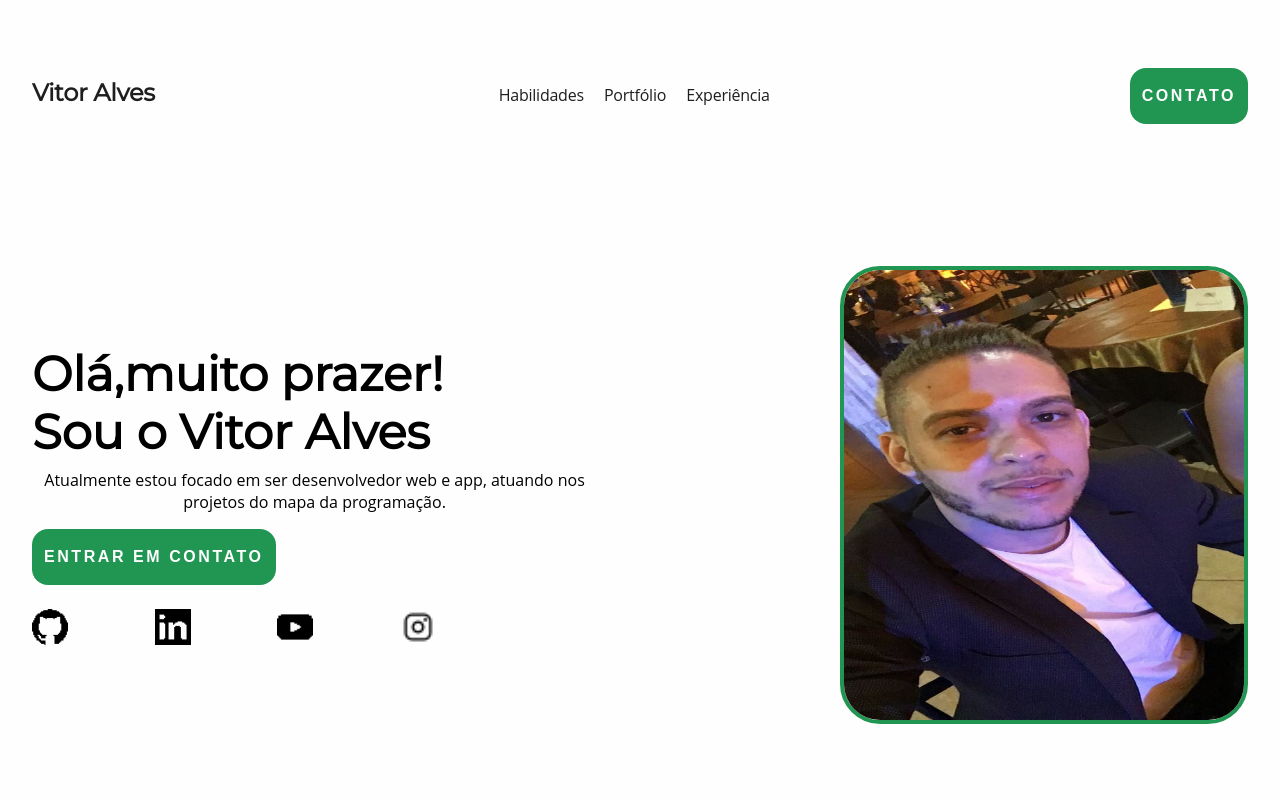
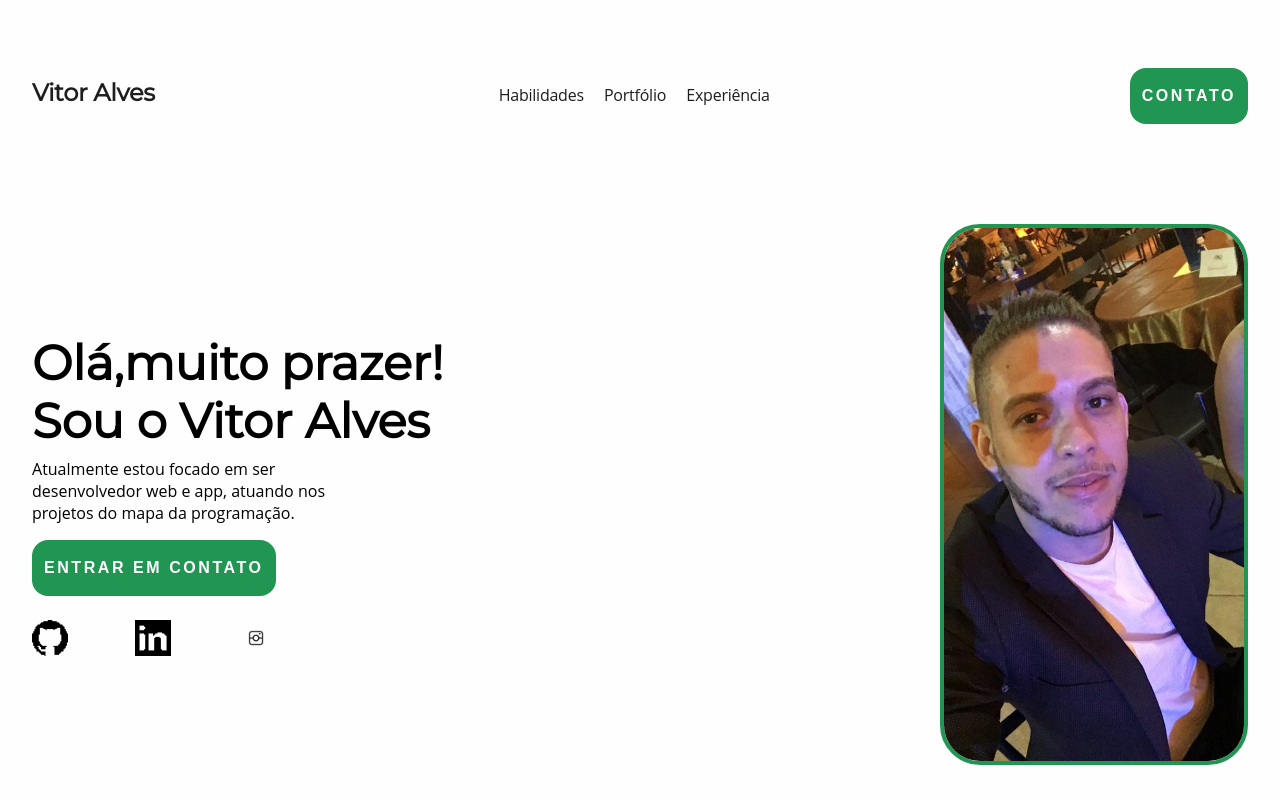
Before and after one commit to valvesmaia/site--portfolio, a plain HTML site: page index.html in a window 1280 px wide. Shown: the top 800 px of the page. Drawn offline with Linux system fonts and the light colour scheme; a web font is replaced by a local one.

Commit message:
first commit

```diff
--- a/index.html
+++ b/index.html
@@ -47,14 +47,10 @@
                       src="icones/icone-linkendin.png"
                       alt="Linkedin">
                </a>
+
                <a>
                 <img class="hero-info-icons-img"
-                     src="icones/icone youtube.png"
-                     alt="Youtube">
-               </a>
-               <a>
-                <img class="hero-info-icons-img"
-                     src="icones/img-insta.png"
+                     src="icones/in.png"
                      alt="Instagram">
                </a>
               </div>
@@ -274,14 +270,10 @@
                   src="icones/icone-linkendin.png"
                   alt="Linkedin">
            </a>
+
            <a>
             <img class="hero-info-icons-img"
-                 src="icones/icone youtube.png"
-                 alt="Youtube">
-           </a>
-           <a>
-            <img class="hero-info-icons-img"
-                 src="icones/img-insta.png"
+                 src="icones/in.png"
                  alt="Instagram">
            </a>
 
--- a/styles.css
+++ b/styles.css
@@ -59,8 +59,8 @@ button {
 p.card {
     font-size: 16px;
     margin-top: 8px;
-    text-align: center;
-    max-width: 70%;
+    width: 60%;
+    max-width: 40%;
 
 }
 
@@ -152,18 +152,19 @@ footer {
 
 
 .hero-info-image {
-    height: 450px;
-    width: 400px;
+    height: 80%;
+    width: 300px;
     border-radius: 40px;
     border-color: #219653;
     border-width: 4px;
     border-style: solid;
+
 }
 
 .hero-info-icons-container {
     display: flex;
     flex-direction: row;
-    width: 50%;
+    width: 30%;
     align-items: center;
     justify-content: space-between;
     margin-top: 24px;
@@ -365,16 +366,18 @@ height: 24px;
 }
 
 .section-contact-item {
-    display: flex;
+    display:flex;
+    width: 500px;
     flex-direction: row;
     align-items: center;
     justify-content: center;
 
+
 }
 
 .section-contact-item-icon {
-    width: 24px;
-    height:24px;
+    width: 30px;
+    height:30px;
     margin-right: 8px;
 
 }
@@ -394,5 +397,5 @@ height: 24px;
     flex-direction: row;
     align-items: center;
     justify-content: space-between;
-    width: 40%;
+    width: 20%;
 }
```
Also changed, not shown: icones/in.png (added), icones/inst.png (added).
